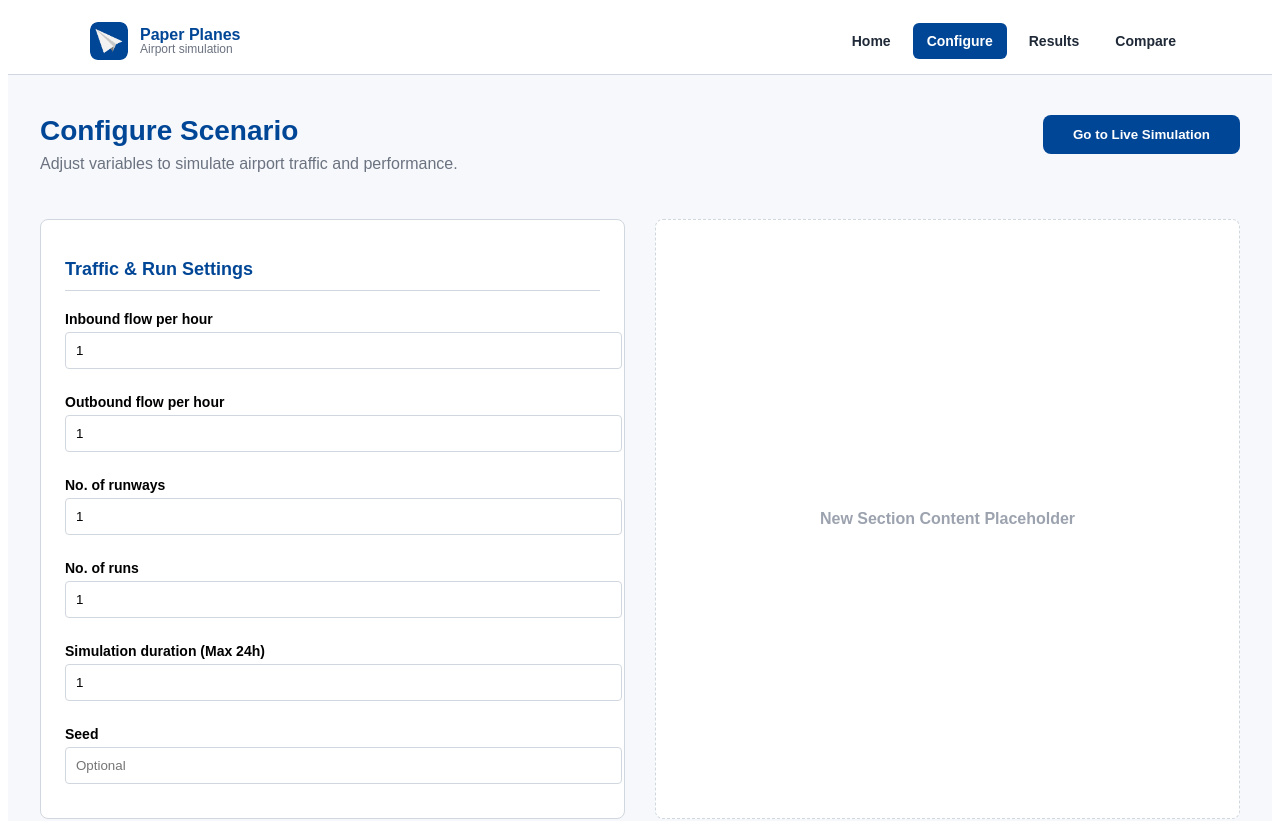
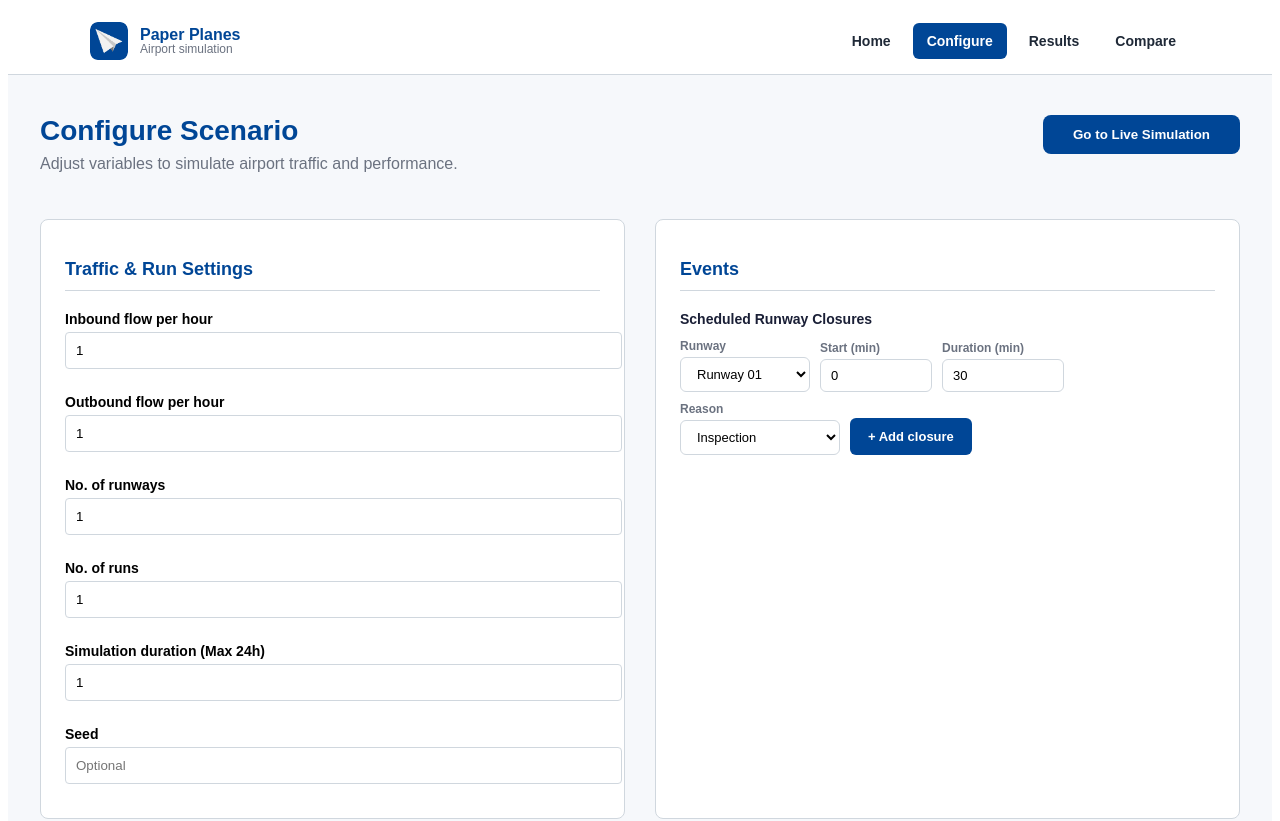
Before and after one commit to pinkie-py/paper-planes, a Next.js app in the folder web-client/: page /configure in a window 1280 px wide. Shown: the top 821 px of the page. Built offline with nearby package versions, Linux system fonts and the light colour scheme.

Commit message:
Added events

```diff
--- a/web-client/app/configure/page.tsx
+++ b/web-client/app/configure/page.tsx
@@ -14,6 +14,13 @@ const max_outbound_flow_per_hour = 250;
 const max_runs = 50;
 const max_duration_hours = 24;
 
+type ScheduledClosure = {
+  runwayIndex: number;
+  startMinute: number;
+  durationMinutes: number;
+  reason: string;
+};
+
 const Configure: React.FC = () => {
   const router = useRouter();
   const [errorField, setErrorField] = useState<string | null>(null);
@@ -28,6 +35,7 @@ const Configure: React.FC = () => {
   });
 
   const [runwayConfigs, setRunwayConfigs] = useState<Record<number, any>>({});
+  const [scheduledClosures, setScheduledClosures] = useState<ScheduledClosure[]>([]);
 
   useEffect(() => {
     const count = Math.min(max_runways, Math.max(1, parseInt(formData.runways) || 1));
@@ -88,6 +96,12 @@ const Configure: React.FC = () => {
         mode: runwayConfigs[i]?.mode || "MIXED",
         status: runwayConfigs[i]?.status || "AVAILABLE",
       })),
+      scheduledClosures: scheduledClosures.map((c) => ({
+        runwayId: `Runway ${String(c.runwayIndex + 1).padStart(2, "0")}`,
+        startMinute: c.startMinute,
+        durationMinutes: c.durationMinutes,
+        reason: c.reason,
+      })),
     };
 
     sessionStorage.setItem("pp:simConfig", JSON.stringify(payload));
@@ -95,6 +109,9 @@ const Configure: React.FC = () => {
     sessionStorage.removeItem("latestSimulation");
     router.push("/simulation");
   };
+
+  const runwayCount = Math.max(1, parseInt(formData.runways) || 1);
+  const durationHours = Math.max(1, parseInt(formData.durationHours) || 1);
 
   return (
     <div style={{ minHeight: "100vh", background: "#f6f8fb", fontFamily: "sans-serif" }}>
@@ -143,12 +160,72 @@ const Configure: React.FC = () => {
             </div>
           </section>
 
-          <section style={{ ...cardStyle, display: "flex", alignItems: "center", justifyContent: "center", borderStyle: "dashed" }}>
-            <p style={{ color: "#9ca3af", fontWeight: "600" }}>New Section Content Placeholder</p>
+          <section style={cardStyle}>
+            <h2 style={sectionHeaderStyle}>Events</h2>
 
+            <h3 style={{ fontSize: "14px", fontWeight: "700", color: TEXT_DARK, marginBottom: "12px", marginTop: 0 }}>
+              Scheduled Runway Closures
+            </h3>
 
+            {scheduledClosures.length > 0 && (
+              <div style={{ marginBottom: "14px", display: "flex", flexDirection: "column", gap: "8px" }}>
+                {scheduledClosures.map((c, idx) => (
+                  <div
+                    key={idx}
+                    style={{
+                      display: "flex",
+                      alignItems: "center",
+                      gap: "10px",
+                      padding: "8px 12px",
+                      background: "#f6f8fb",
+                      border: `1px solid ${BORDER}`,
+                      borderRadius: "6px",
+                      fontSize: "13px",
+                    }}
+                  >
+                    <span style={{ fontWeight: "700", color: DS_BLUE, minWidth: "80px" }}>
+                      Runway {String(c.runwayIndex + 1).padStart(2, "0")}
+                    </span>
+                    <span style={{ color: "#6b7280" }}>
+                      T+{c.startMinute}min → +{c.startMinute + c.durationMinutes}min
+                    </span>
+                    <span
+                      style={{
+                        background: "#fee2e2",
+                        color: "#991b1b",
+                        borderRadius: "4px",
+                        padding: "2px 7px",
+                        fontSize: "12px",
+                        fontWeight: "600",
+                      }}
+                    >
+                      {c.reason.replace("_", " ")}
+                    </span>
+                    <button
+                      onClick={() => setScheduledClosures(scheduledClosures.filter((_, i) => i !== idx))}
+                      style={{
+                        marginLeft: "auto",
+                        background: "none",
+                        border: "none",
+                        color: "#9ca3af",
+                        cursor: "pointer",
+                        fontSize: "16px",
+                        lineHeight: 1,
+                        padding: "0 4px",
+                      }}
+                    >
+                      ×
+                    </button>
+                  </div>
+                ))}
+              </div>
+            )}
 
-
+            <ClosureAdder
+              runwayCount={runwayCount}
+              durationHours={durationHours}
+              onAdd={(closure) => setScheduledClosures([...scheduledClosures, closure])}
+            />
           </section>
         </div>
 
@@ -178,7 +255,7 @@ const Configure: React.FC = () => {
                       <select
                         style={selectStyle}
                         value={runwayConfigs[i]?.mode}
-                        onChange={(e) => setRunwayConfigs({...runwayConfigs, [i]: {...runwayConfigs[i], mode: e.target.value}})}
+                        onChange={(e) => setRunwayConfigs({ ...runwayConfigs, [i]: { ...runwayConfigs[i], mode: e.target.value } })}
                       >
                         <option value="MIXED">Mixed mode</option>
                         <option value="TAKEOFF">Take-off only</option>
@@ -189,7 +266,7 @@ const Configure: React.FC = () => {
                       <select
                         style={selectStyle}
                         value={runwayConfigs[i]?.status}
-                        onChange={(e) => setRunwayConfigs({...runwayConfigs, [i]: {...runwayConfigs[i], status: e.target.value}})}
+                        onChange={(e) => setRunwayConfigs({ ...runwayConfigs, [i]: { ...runwayConfigs[i], status: e.target.value } })}
                       >
                         <option value="AVAILABLE">Available</option>
                         <option value="RUNWAY_INSPECTION">Inspection</option>
@@ -204,6 +281,105 @@ const Configure: React.FC = () => {
           </div>
         </section>
       </main>
+    </div>
+  );
+};
+
+const ClosureAdder = ({
+  runwayCount,
+  durationHours,
+  onAdd,
+}: {
+  runwayCount: number;
+  durationHours: number;
+  onAdd: (c: ScheduledClosure) => void;
+}) => {
+  const [runwayIndex, setRunwayIndex] = useState(0);
+  const [startMinute, setStartMinute] = useState("0");
+  const [durationMinutes, setDurationMinutes] = useState("30");
+  const [reason, setReason] = useState("RUNWAY_INSPECTION");
+  const maxMinutes = durationHours * 60;
+
+  const handleAdd = () => {
+    const start = Math.max(0, Math.min(maxMinutes - 1, parseInt(startMinute) || 0));
+    const dur = Math.max(1, Math.min(maxMinutes - start, parseInt(durationMinutes) || 30));
+    onAdd({ runwayIndex, startMinute: start, durationMinutes: dur, reason });
+  };
+
+  return (
+    <div style={{ display: "flex", gap: "10px", alignItems: "flex-end", flexWrap: "wrap" }}>
+      <div>
+        <label style={{ display: "block", fontSize: "12px", fontWeight: "600", marginBottom: "4px", color: "#6b7280" }}>
+          Runway
+        </label>
+        <select
+          style={{ ...selectStyle, width: "130px" }}
+          value={runwayIndex}
+          onChange={(e) => setRunwayIndex(Number(e.target.value))}
+        >
+          {Array.from({ length: runwayCount }).map((_, i) => (
+            <option key={i} value={i}>
+              Runway {String(i + 1).padStart(2, "0")}
+            </option>
+          ))}
+        </select>
+      </div>
+      <div>
+        <label style={{ display: "block", fontSize: "12px", fontWeight: "600", marginBottom: "4px", color: "#6b7280" }}>
+          Start (min)
+        </label>
+        <input
+          type="number"
+          min="0"
+          max={maxMinutes - 1}
+          value={startMinute}
+          onChange={(e) => setStartMinute(e.target.value)}
+          style={{ width: "90px", padding: "8px 10px", border: `1px solid ${BORDER}`, borderRadius: "6px", fontSize: "13px" }}
+        />
+      </div>
+      <div>
+        <label style={{ display: "block", fontSize: "12px", fontWeight: "600", marginBottom: "4px", color: "#6b7280" }}>
+          Duration (min)
+        </label>
+        <input
+          type="number"
+          min="1"
+          max={maxMinutes}
+          value={durationMinutes}
+          onChange={(e) => setDurationMinutes(e.target.value)}
+          style={{ width: "100px", padding: "8px 10px", border: `1px solid ${BORDER}`, borderRadius: "6px", fontSize: "13px" }}
+        />
+      </div>
+      <div>
+        <label style={{ display: "block", fontSize: "12px", fontWeight: "600", marginBottom: "4px", color: "#6b7280" }}>
+          Reason
+        </label>
+        <select
+          style={{ ...selectStyle, width: "160px" }}
+          value={reason}
+          onChange={(e) => setReason(e.target.value)}
+        >
+          <option value="RUNWAY_INSPECTION">Inspection</option>
+          <option value="SNOW_CLEARANCE">Snow clearance</option>
+          <option value="EQUIPMENT_FAILURE">Failure</option>
+        </select>
+      </div>
+      <button
+        onClick={handleAdd}
+        style={{
+          padding: "8px 18px",
+          background: DS_BLUE,
+          color: "white",
+          border: "none",
+          borderRadius: "6px",
+          fontWeight: "700",
+          cursor: "pointer",
+          fontSize: "13px",
+          height: "37px",
+        }}
+      >
+        + Add closure
+      </button>
     </div>
   );
 };
```
